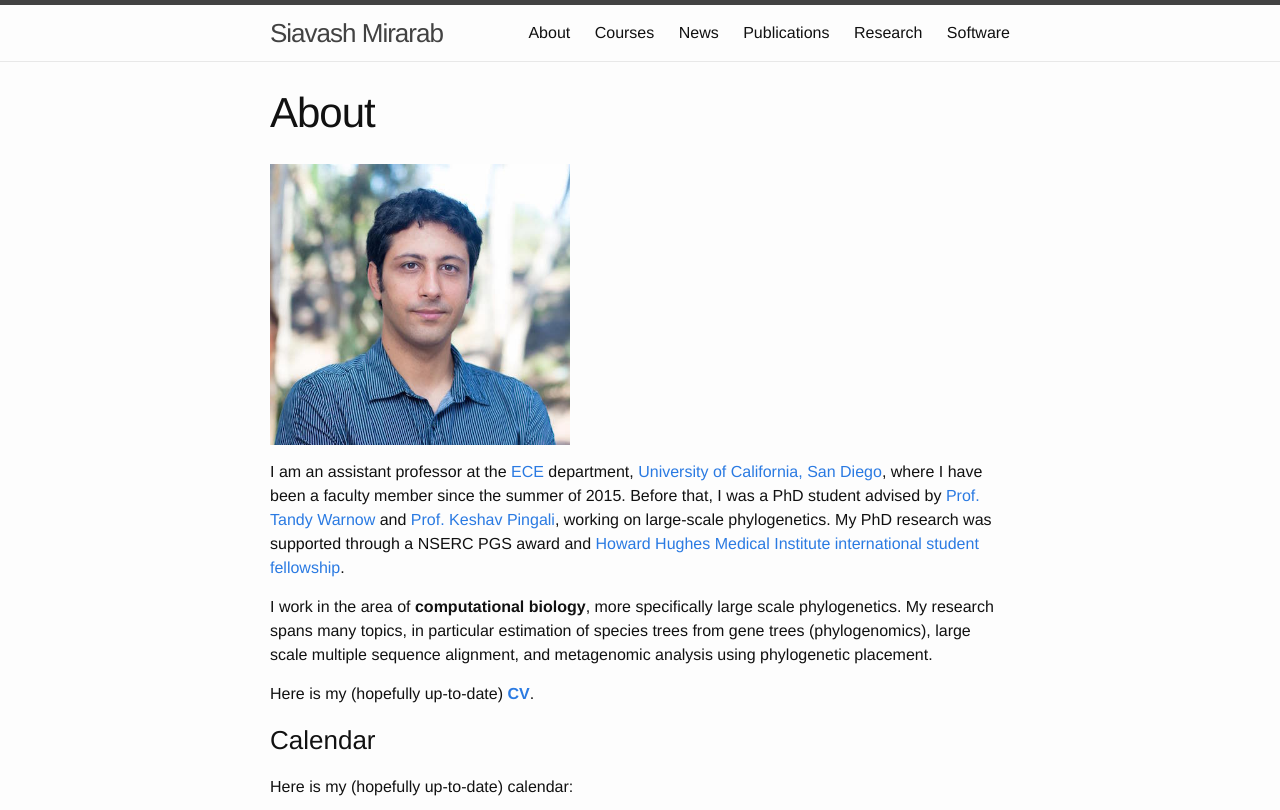
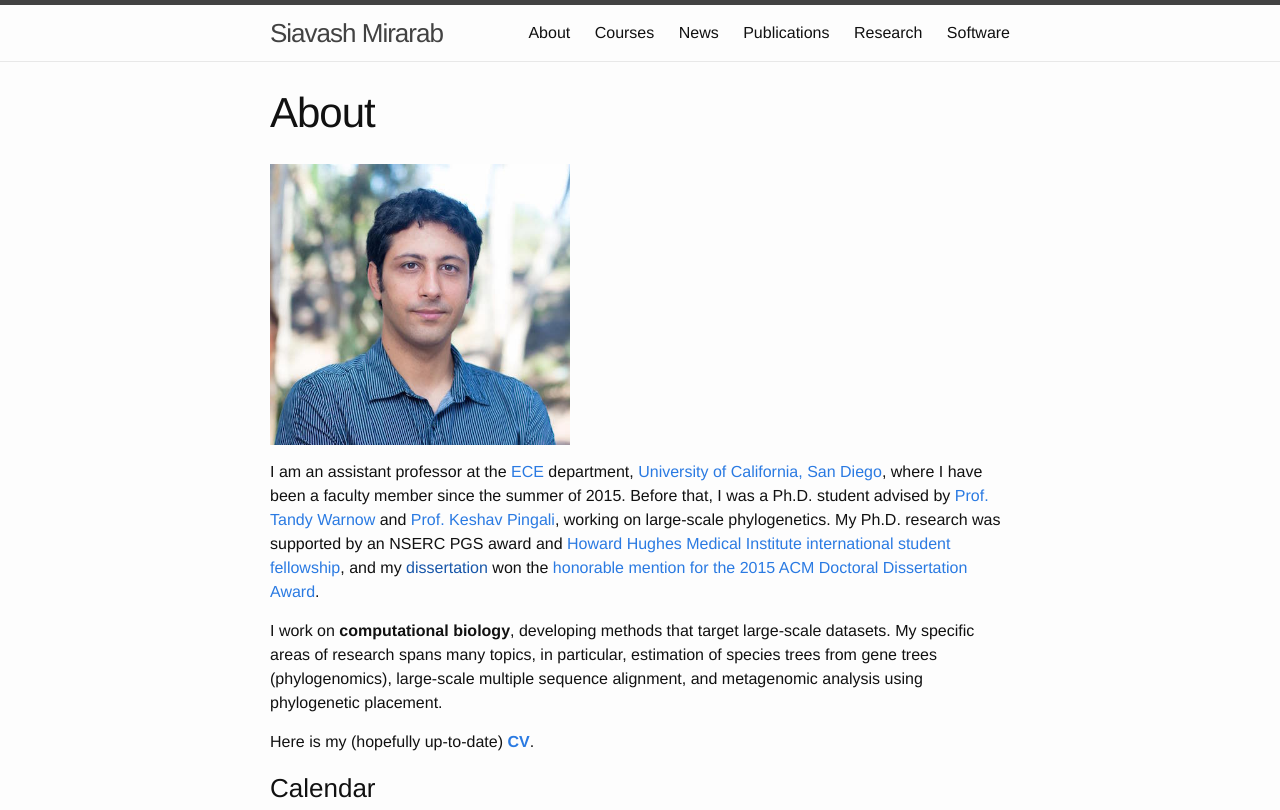
Before and after one commit to smirarab/website, a Jekyll site: the page built from about.md, in a window 1280 px wide and 900 px high, cut to the strip 0-810 px from the top of the window. Built offline with Jekyll 4.4.1, drawn with Linux system fonts in a browser that asks for light colours.

Commit message:
update resume and main page

```diff
--- a/about.md
+++ b/about.md
@@ -8,9 +8,10 @@
 
 
 
-I am an assistant professor at the [ECE](http://ece.ucsd.edu) department, [University of California, San Diego](http://ucsd.edu), where I have been a faculty member since the summer of 2015. Before that, I was a PhD student advised by [Prof. Tandy Warnow](http://tandy.cs.illinois.edu) and [Prof. Keshav Pingali](http://www.cs.utexas.edu/~pingali/), working on large-scale phylogenetics. My PhD research was supported through a NSERC PGS award and [Howard Hughes Medical Institute international student fellowship](http://www.hhmi.org/news/20120725.html).
+I am an assistant professor at the [ECE](http://ece.ucsd.edu) department, [University of California, San Diego](http://ucsd.edu), where I have been a faculty member since the summer of 2015. Before that, I was a Ph.D. student advised by [Prof. Tandy Warnow](http://tandy.cs.illinois.edu) and [Prof. Keshav Pingali](http://www.cs.utexas.edu/~pingali/), working on large-scale phylogenetics. My Ph.D. research was supported by an NSERC PGS award and [Howard Hughes Medical Institute international student fellowship](http://www.hhmi.org/news/20120725.html),
+and my [dissertation]() won the [honorable mention for the 2015 ACM Doctoral Dissertation Award](http://www.acm.org/awards/2015-doctoral-dissertation).
 
-I work in the area of **computational biology**, more specifically large scale phylogenetics. My research spans many topics, in particular estimation of species trees from gene trees (phylogenomics), large scale multiple sequence alignment, and metagenomic analysis using phylogenetic placement.
+I work on **computational biology**, developing methods that target large-scale datasets. My specific areas of research spans many topics, in particular, estimation of species trees from gene trees (phylogenomics), large-scale multiple sequence alignment, and metagenomic analysis using phylogenetic placement.
 
 Here is my (hopefully up-to-date) [**CV**]({{ site.url }}/assets/resume-mirarab.pdf).
 
```
Also changed, not shown: 3 other files.
